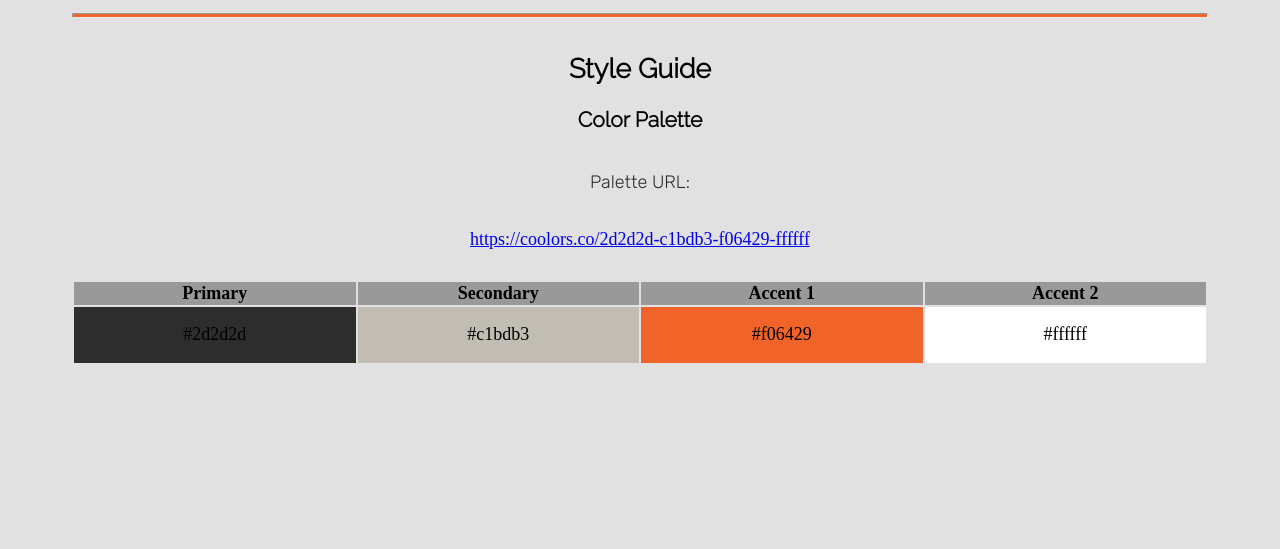
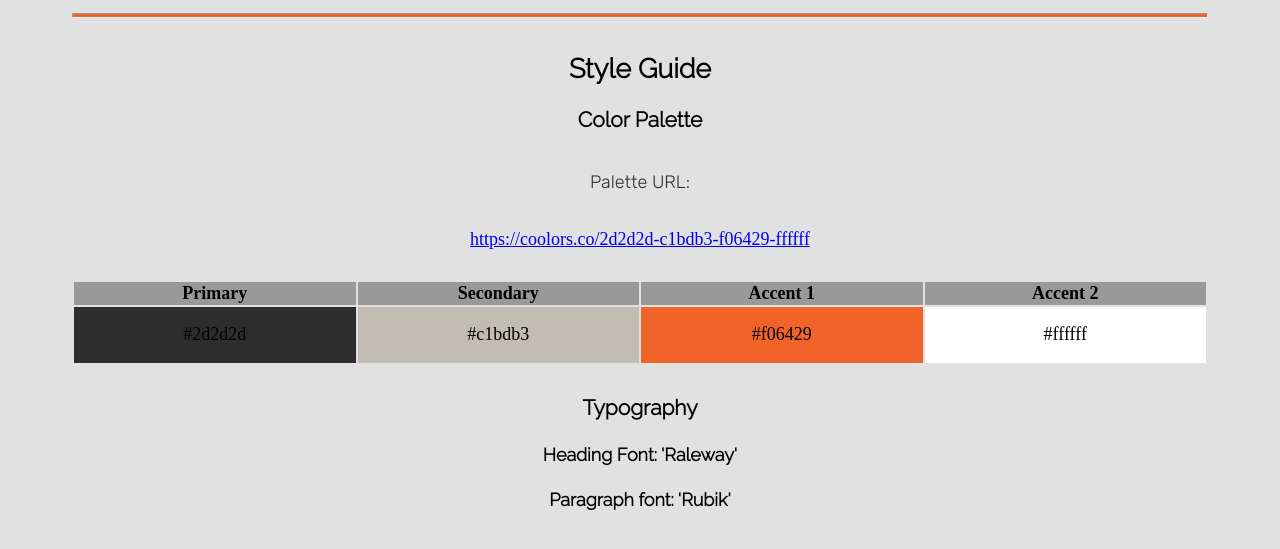
Before and after one commit to HBAustin/wdd130, a plain HTML site: page hbaustin/site-plan.html in a window 1280 px wide. Shown: the part 1273-1822 px from the top of the page. Before the commit the page ends 1740 px from the top, so only its background shows below. Drawn offline with Linux system fonts and the light colour scheme.

Commit message:
updated 'site-plan.html'

```diff
--- a/hbaustin/site-plan.html
+++ b/hbaustin/site-plan.html
@@ -50,5 +50,10 @@
           </tr>
     </table>
 
+    <h3>Typography</h3>
+    <h4>
+        Heading Font: 'Raleway'
+    </h4>
+    <h4>Paragraph font: 'Rubik'</h4>
 </main>
 </html>
```
